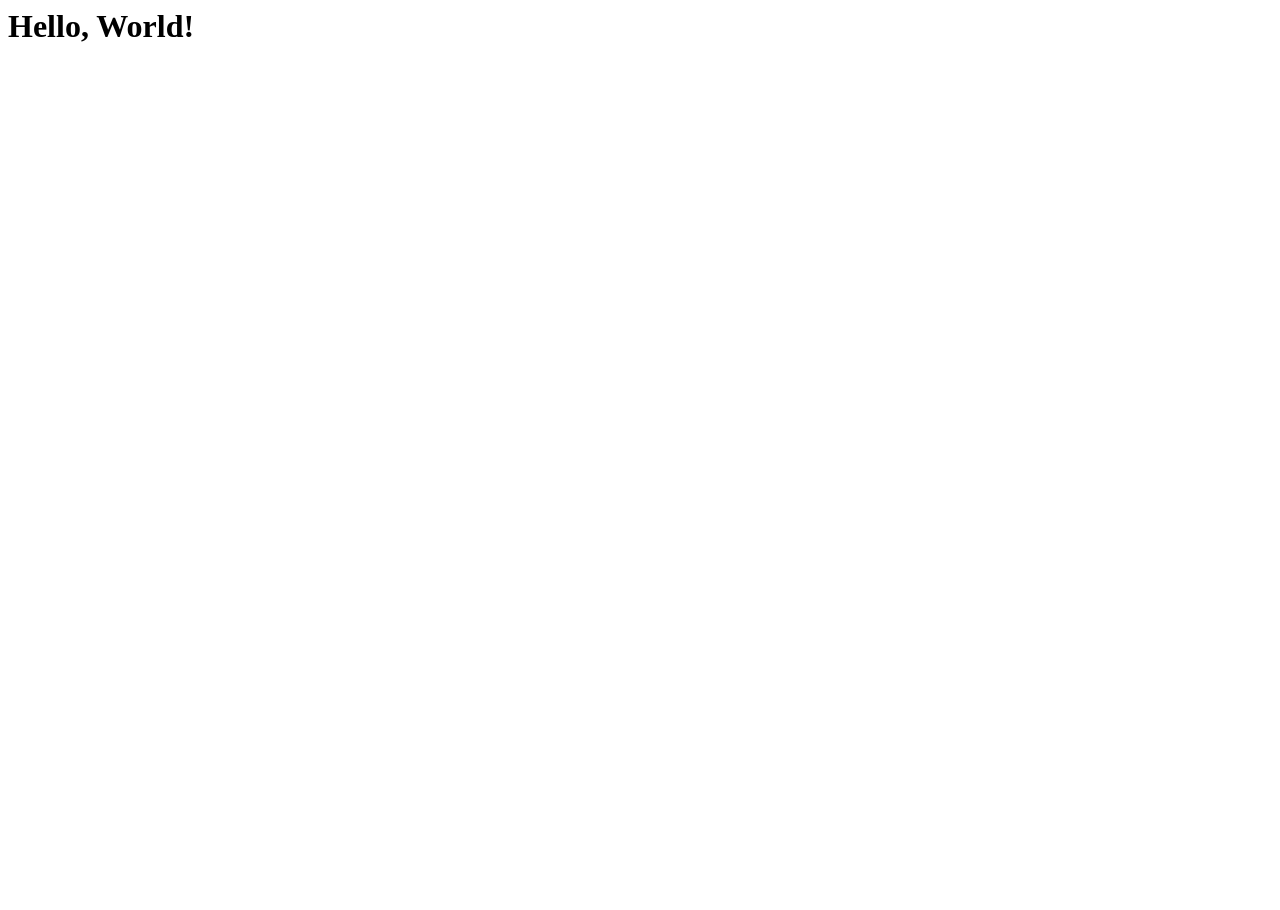
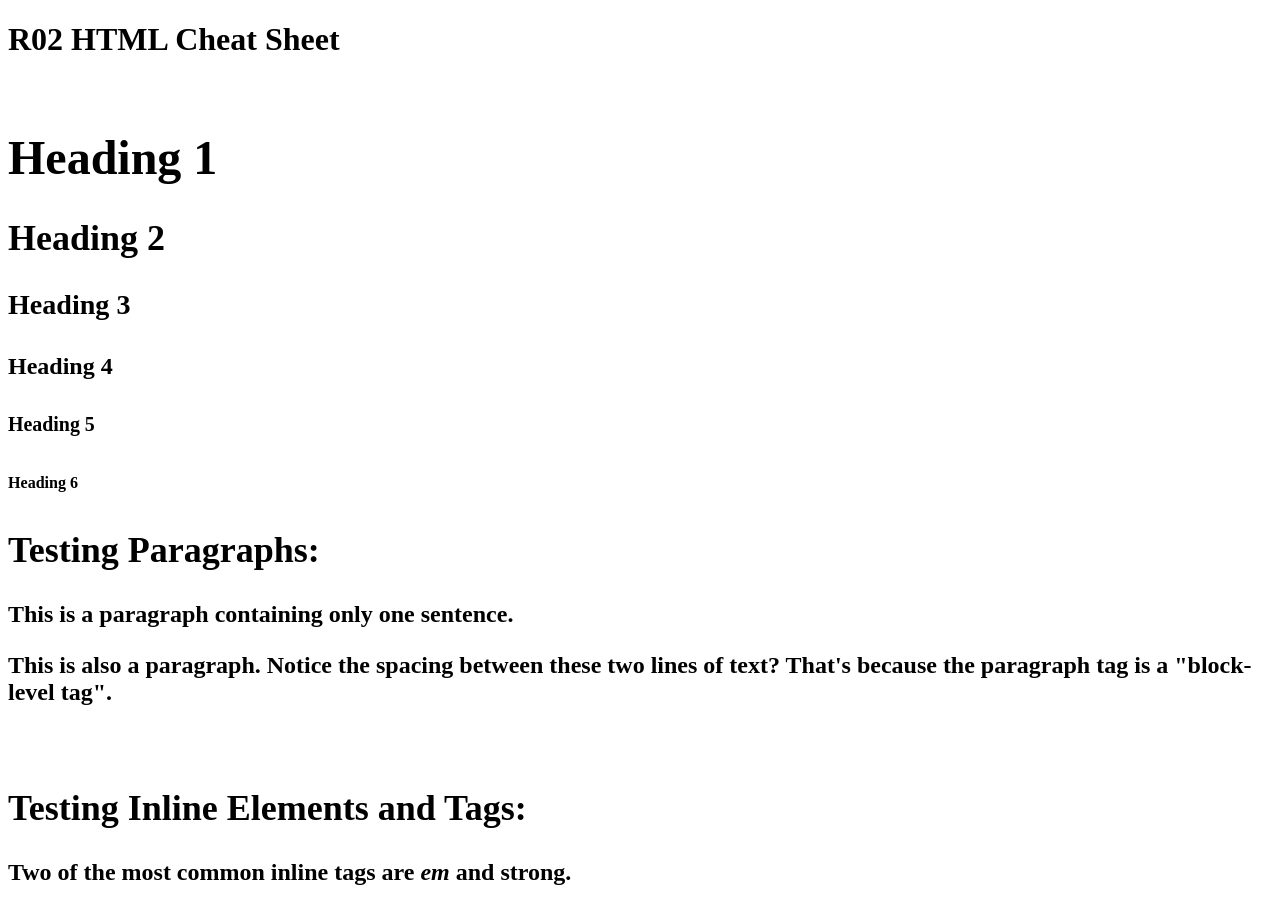
Before and after one commit to AlmestN/dgma4103-spring2021, a plain HTML site: page index.html in a window 1280 px wide. Before the commit the page ends 800 px from the top, so only its background shows below. Drawn offline with Linux system fonts and the light colour scheme.

Commit message:
Add files via upload

```diff
--- a/index.html
+++ b/index.html
@@ -1 +1,32 @@
-<h1>Hello, World!</h1>
+<!-- This is a comment. Users can't see it, and neither can your web browser. -->
+
+<!DOCTYPE html>
+<html>
+
+  <head>
+    <meta charset="utf-8">
+    <title>R02 HTML Cheat Sheet</title>
+  </head>
+  <body>
+    <h1>R02 HTML Cheat Sheet</h1>
+    <br>
+    <h2><Testing Headings:</h2>
+    <h1>Heading 1</h1>
+    <h2>Heading 2</h2>
+    <h3>Heading 3</h3>
+    <h4>Heading 4</h4>
+    <h5>Heading 5</h5>
+    <h6>Heading 6</h6>
+
+
+    <h2>Testing Paragraphs:</h2>
+    <p>This is a paragraph containing only one sentence.</p>
+    <p>This is also a paragraph. Notice the spacing between these two lines of text? That's because the paragraph tag is a "block-level tag".</p>
+
+    <br>
+    <h2>Testing Inline Elements and Tags:</h2>
+    <p>Two of the most common inline tags are <em>em</em> and <strong>strong.</strong></p>
+
+  </body>
+
+</html>
```
